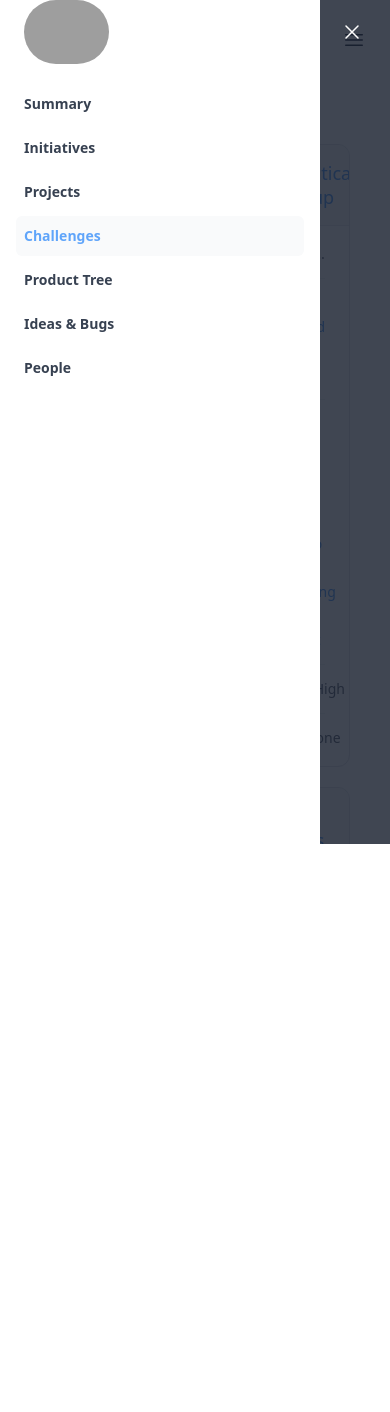
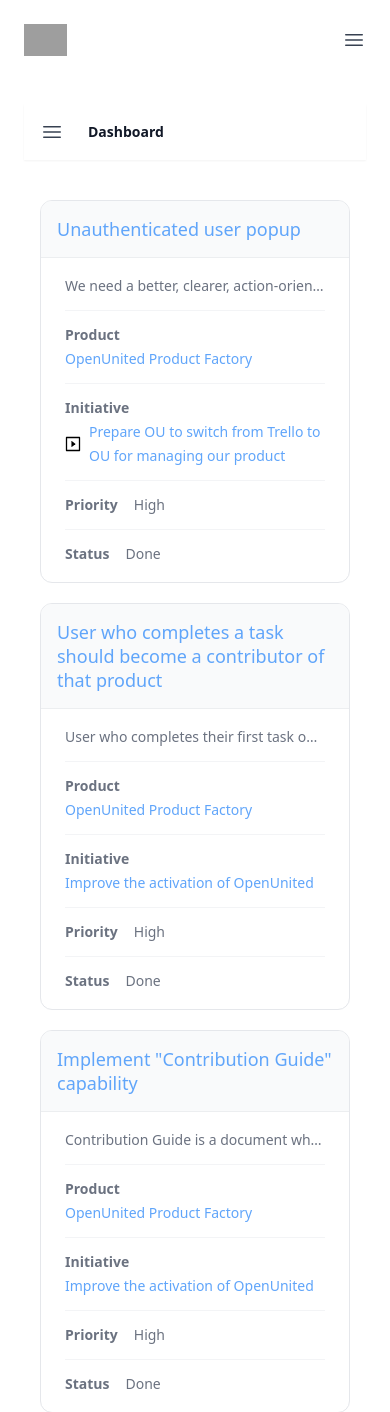
Before and after one commit to McCrayCircle/ux-prototype, a Flask app: page /product/challenges in a window 390 px wide. Shown: the top 1412 px of the page. Before the commit the page ends 844 px from the top, so only its background shows below. Run offline with Flask 3, Linux system fonts and the light colour scheme; some libraries are stand-ins or nearby versions; some web fonts are replaced; grey boxes are pictures that could not be loaded.

Commit message:
update apperance on different screens of Product Challenges template and of sidebar

````diff
--- a/templates/product_base.html
+++ b/templates/product_base.html
@@ -11,9 +11,9 @@
   <body class="h-full">
   ```
 -->
-<div class="flex">
+<div class="lg:flex">
     <!-- Off-canvas menu for mobile, show/hide based on off-canvas menu state. -->
-    <div class="relative z-50 lg:hidden" role="dialog" aria-modal="true">
+    <div class="relative z-50 lg:hidden" style="display: none;" role="dialog" aria-modal="true">
         <!--
       Off-canvas menu backdrop, show/hide based on off-canvas menu state.
 
@@ -253,7 +253,8 @@
         </div>
     </div>
 
-    <div class="sticky top-0 z-40 flex items-center gap-x-6 bg-white px-4 py-4 shadow-sm sm:px-6 lg:hidden">
+    <div
+        class="sticky top-0 z-40 flex items-center gap-x-6 bg-white px-4 py-4 shadow-sm sm:px-6 lg:hidden bg-green-100">
         <button type="button" class="-m-2.5 p-2.5 text-gray-700 lg:hidden">
             <span class="sr-only">Open sidebar</span>
             <svg class="h-6 w-6" fill="none" viewBox="0 0 24 24" stroke-width="1.5" stroke="currentColor"
@@ -262,12 +263,6 @@
             </svg>
         </button>
         <div class="flex-1 text-sm font-semibold leading-6 text-gray-900">Dashboard</div>
-        <a href="#">
-            <span class="sr-only">Your profile</span>
-            <img class="h-8 w-8 rounded-full bg-gray-50"
-                src="https://images.unsplash.com/photo-1472099645785-5658abf4ff4e?ixlib=rb-1.2.1&ixid=eyJhcHBfaWQiOjEyMDd9&auto=format&fit=facearea&facepad=2&w=256&h=256&q=80"
-                alt="">
-        </a>
     </div>
 
     <section class="py-10">
--- a/templates/product_challenges.html
+++ b/templates/product_challenges.html
@@ -3,7 +3,7 @@
 {% block title %}Product - Challenges{% endblock %}
 {% block product_content %}
 
-<ul role="list" class="grid grid-cols-1 gap-5 lg:grid-cols-3">
+<ul role="list" class="grid grid-cols-1 gap-5 md:grid-cols-2 xl:grid-cols-3">
   {% for challenge_listing in product_challenges_listings %}
   <li class="overflow-hidden rounded-xl border border-gray-200">
     <div class="flex items-center gap-x-4 border-b border-gray-900/5 bg-gray-50 p-4">
````
